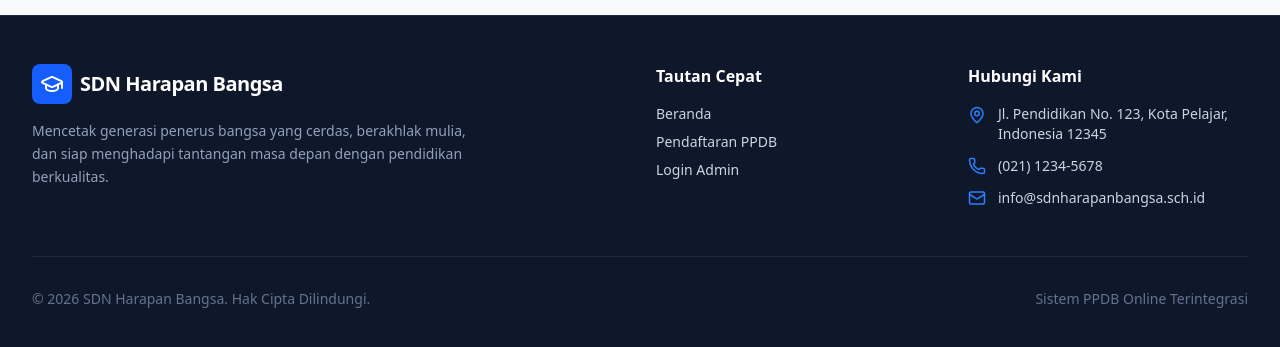
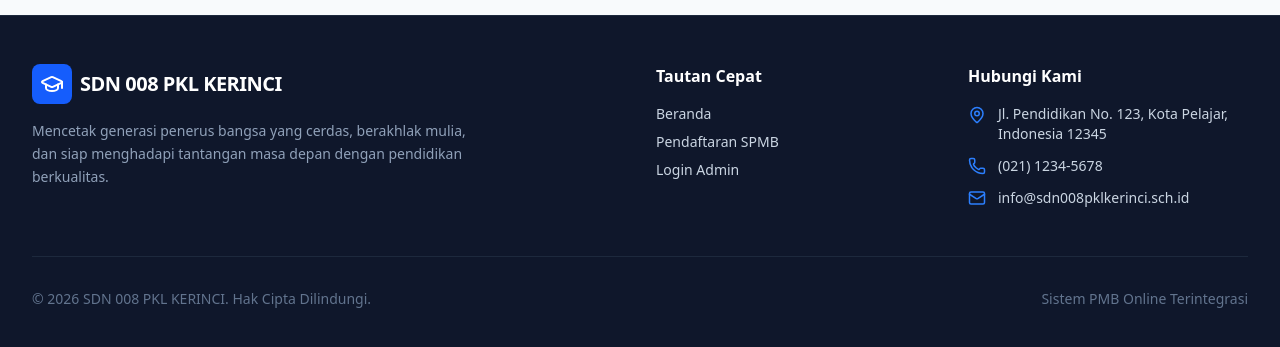
Before and after one commit to cunwibowo77-maker/pmbsdn008pkc, a React (Vite) app: page /admin/login in a window 1280 px wide. Shown: the part 850-1197 px from the top of the page. Built offline with nearby package versions, Linux system fonts and the light colour scheme; no server answers.

Commit message:
Update Footer.tsx

```diff
--- a/src/components/Footer.tsx
+++ b/src/components/Footer.tsx
@@ -19,7 +19,7 @@ export default function Footer() {
                 </div>
               )}
               <span className="font-bold text-xl tracking-tight text-white">
-                {settings?.namaSekolah || 'SDN Harapan Bangsa'}
+                {settings?.namaSekolah || 'SDN 008 PKL KERINCI'}
               </span>
             </Link>
             <p className="text-slate-400 text-sm leading-relaxed max-w-md">
@@ -31,7 +31,7 @@ export default function Footer() {
             <h3 className="text-white font-semibold mb-4">Tautan Cepat</h3>
             <ul className="space-y-2 text-sm">
               <li><Link to="/" className="hover:text-blue-400 transition-colors">Beranda</Link></li>
-              <li><Link to="/daftar" className="hover:text-blue-400 transition-colors">Pendaftaran PPDB</Link></li>
+              <li><Link to="/daftar" className="hover:text-blue-400 transition-colors">Pendaftaran SPMB</Link></li>
               <li><Link to="/admin" className="hover:text-blue-400 transition-colors">Login Admin</Link></li>
             </ul>
           </div>
@@ -49,15 +49,15 @@ export default function Footer() {
               </li>
               <li className="flex items-center gap-3">
                 <Mail size={18} className="text-blue-500 shrink-0" />
-                <span>{settings?.email || 'info@sdnharapanbangsa.sch.id'}</span>
+                <span>{settings?.email || 'info@sdn008pklkerinci.sch.id'}</span>
               </li>
             </ul>
           </div>
         </div>
 
         <div className="mt-12 pt-8 border-t border-slate-800 text-center text-sm text-slate-500 flex flex-col md:flex-row justify-between items-center">
-          <p>&copy; {new Date().getFullYear()} {settings?.namaSekolah || 'SDN Harapan Bangsa'}. Hak Cipta Dilindungi.</p>
-          <p className="mt-2 md:mt-0">Sistem PPDB Online Terintegrasi</p>
+          <p>&copy; {new Date().getFullYear()} {settings?.namaSekolah || 'SDN 008 PKL KERINCI'}. Hak Cipta Dilindungi.</p>
+          <p className="mt-2 md:mt-0">Sistem PMB Online Terintegrasi</p>
         </div>
       </div>
     </footer>
```
